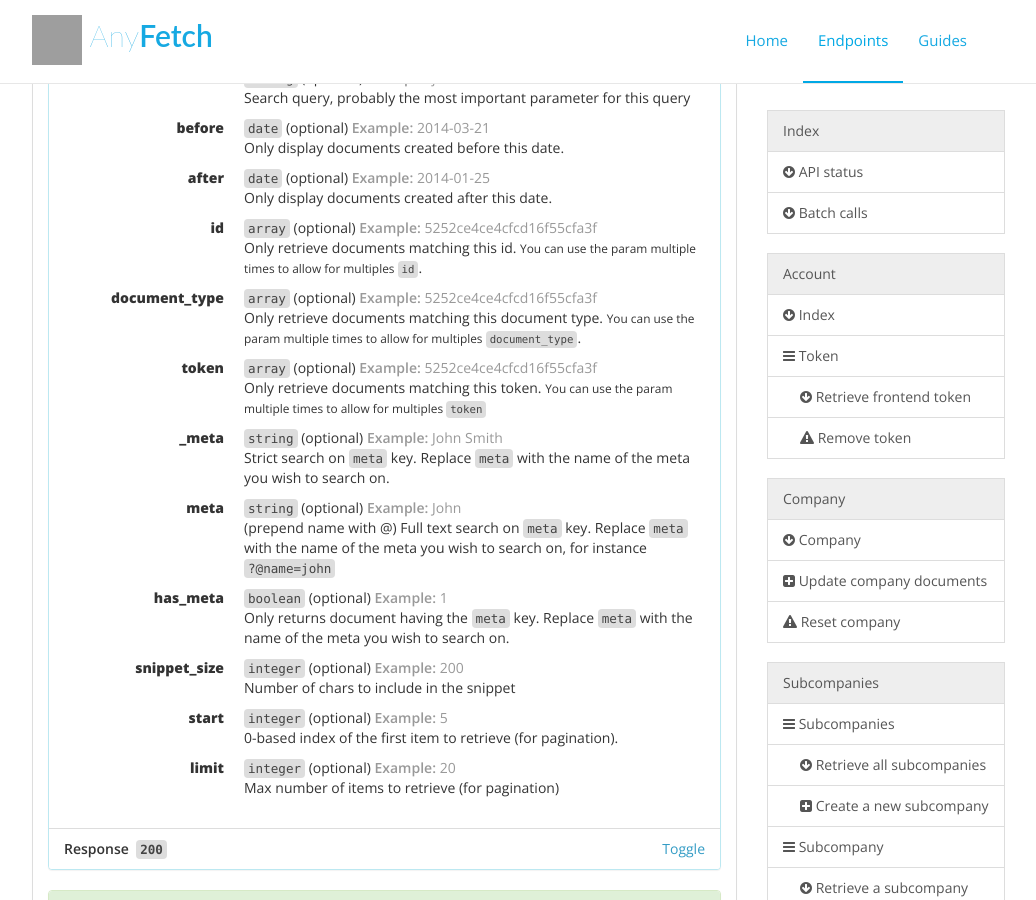
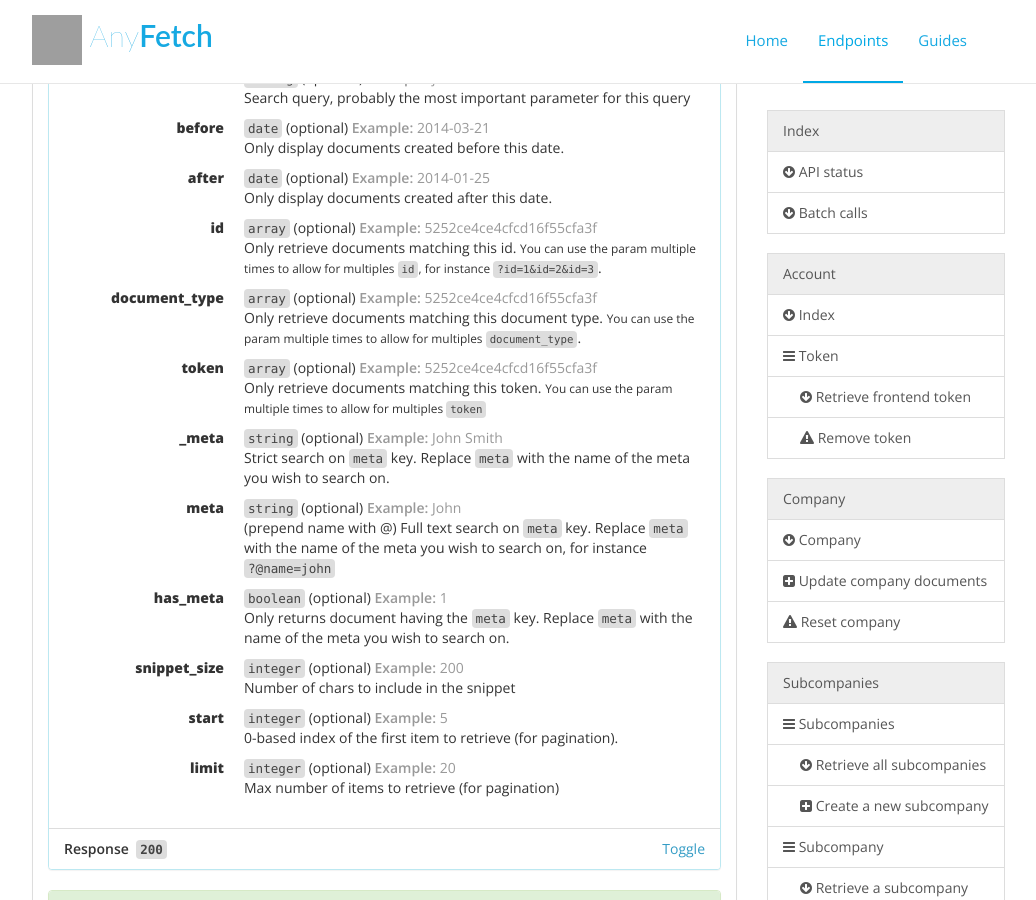
Before and after one commit to AnyFetch/developers.anyfetch.com, a Jekyll site: the page endpoints/index.html, which Jekyll copies as it is, in a window 1280 px wide and 900 px high, scrolled down 4817 px. Shown: the whole window, without its empty margins (133-1169 px from the left). Built offline with Jekyll 4.4.1, drawn with Linux system fonts in a browser that asks for light colours; nearby versions of some CDN libraries; Markdown is read by kramdown in place of the engine named in the settings; grey boxes are pictures that could not be loaded.

Commit message:
Explain multiple parameter id

```diff
--- a/endpoints/index.html
+++ b/endpoints/index.html
@@ -346,7 +346,7 @@ They allow you to isolate data: no data stored in a subcompany can be accessed f
 </div><ul class="list-group"><li class="list-group-item bg-default"><strong>Parameters</strong></li><li class="list-group-item"><dl class="dl-horizontal"><dt>search</dt><dd><code>string</code>&nbsp;<span>(optional)</span>&nbsp;<span class="text-muted example"><strong>Example:&nbsp;</strong><span>john smith</span></span><p>Search query, probably the most important parameter for this query</p>
 </dd><dt>before</dt><dd><code>date</code>&nbsp;<span>(optional)</span>&nbsp;<span class="text-muted example"><strong>Example:&nbsp;</strong><span>2014-03-21</span></span><p>Only display documents created before this date.</p>
 </dd><dt>after</dt><dd><code>date</code>&nbsp;<span>(optional)</span>&nbsp;<span class="text-muted example"><strong>Example:&nbsp;</strong><span>2014-01-25</span></span><p>Only display documents created after this date.</p>
-</dd><dt>id</dt><dd><code>array</code>&nbsp;<span>(optional)</span>&nbsp;<span class="text-muted example"><strong>Example:&nbsp;</strong><span>5252ce4ce4cfcd16f55cfa3f</span></span><p>Only retrieve documents matching this id. <small>You can use the param multiple times to allow for multiples <code>id</code></small>.</p>
+</dd><dt>id</dt><dd><code>array</code>&nbsp;<span>(optional)</span>&nbsp;<span class="text-muted example"><strong>Example:&nbsp;</strong><span>5252ce4ce4cfcd16f55cfa3f</span></span><p>Only retrieve documents matching this id. <small>You can use the param multiple times to allow for multiples <code>id</code>, for instance <code>?id=1&amp;id=2&amp;id=3</code></small>.</p>
 </dd><dt>document_type</dt><dd><code>array</code>&nbsp;<span>(optional)</span>&nbsp;<span class="text-muted example"><strong>Example:&nbsp;</strong><span>5252ce4ce4cfcd16f55cfa3f</span></span><p>Only retrieve documents matching this document type. <small>You can use the param multiple times to allow for multiples <code>document_type</code></small>.</p>
 </dd><dt>token</dt><dd><code>array</code>&nbsp;<span>(optional)</span>&nbsp;<span class="text-muted example"><strong>Example:&nbsp;</strong><span>5252ce4ce4cfcd16f55cfa3f</span></span><p>Only retrieve documents matching this token. <small>You can use the param multiple times to allow for multiples <code>token</code></small></p>
 </dd><dt>_meta</dt><dd><code>string</code>&nbsp;<span>(optional)</span>&nbsp;<span class="text-muted example"><strong>Example:&nbsp;</strong><span>John Smith</span></span><p>Strict search on <code>meta</code> key. Replace <code>meta</code> with the name of the meta you wish to search on.</p>
```
Also changed, not shown: blueprint.md (+1 -1 lines).
